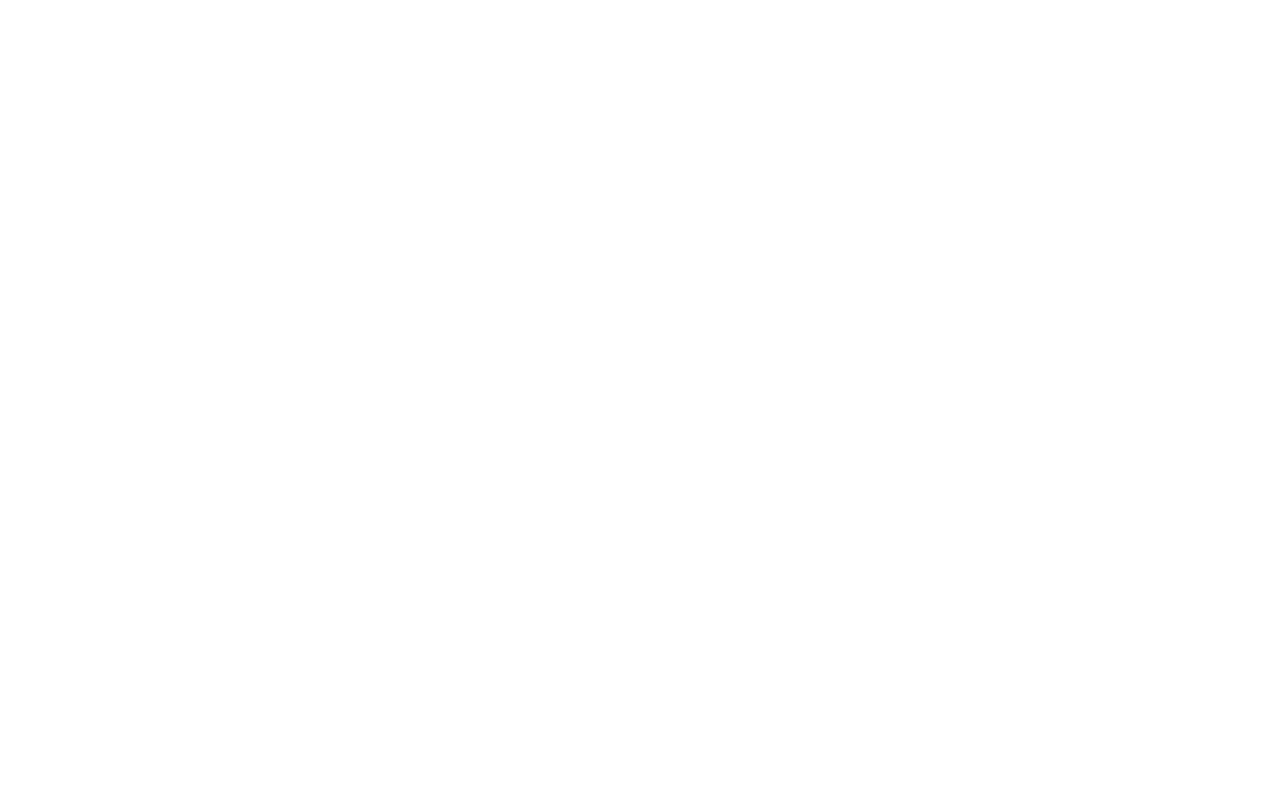
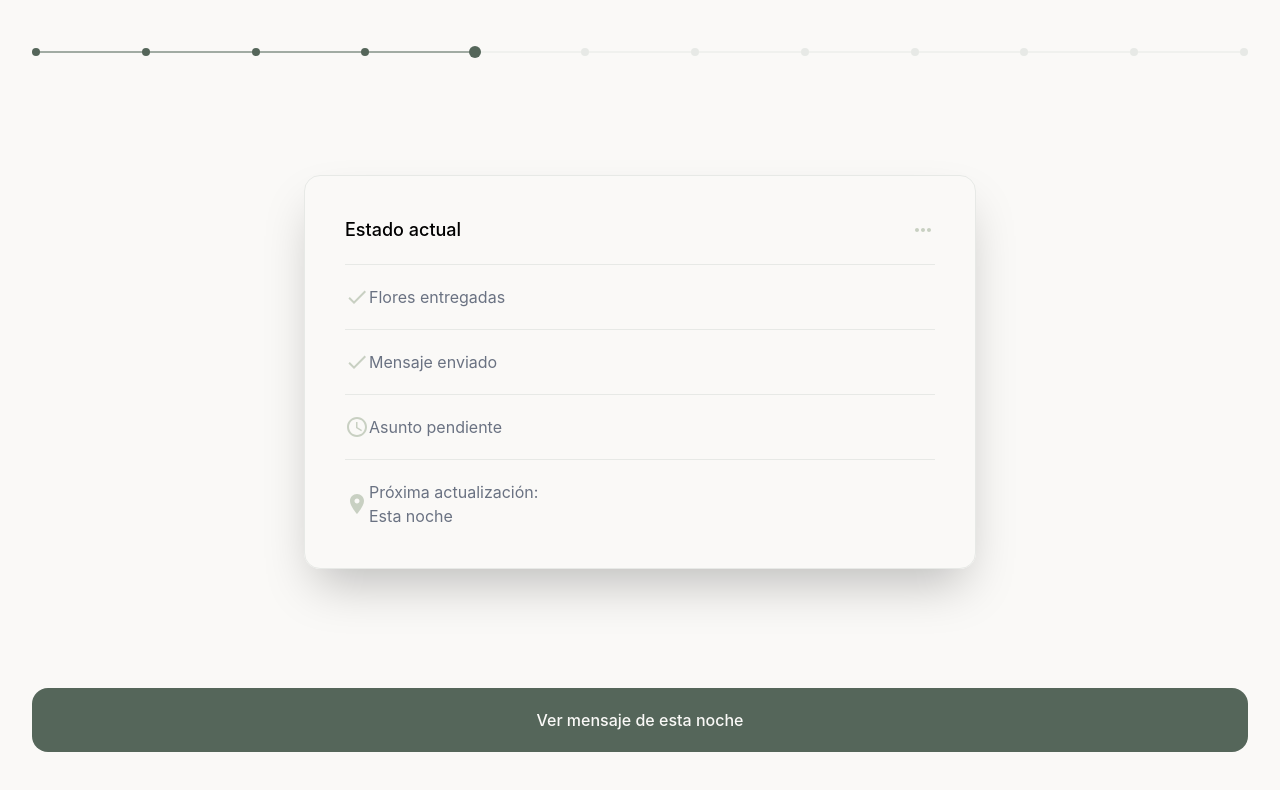
Before and after one commit to alan-fiig/secret-flowers, a React (Vite) app: page /status in a window 1280 px wide. Before the commit this address had no page. Shown: the top 790 px of the page. Built offline with nearby package versions, Linux system fonts and the light colour scheme.

Commit message:
feat: add status page

```diff
--- a/package.json
+++ b/package.json
@@ -10,6 +10,9 @@
     "preview": "vite preview"
   },
   "dependencies": {
+    "@emotion/react": "^11.14.0",
+    "@emotion/styled": "^11.14.1",
+    "@mui/material": "^9.1.0",
     "@tailwindcss/vite": "^4.3.0",
     "framer-motion": "^12.40.0",
     "react": "^19.2.6",
--- a/src/App.jsx
+++ b/src/App.jsx
@@ -10,12 +10,14 @@ import Welcome from "./pages/Welcome";
 import Invitation from "./pages/Invitation";
 import Reason from "./pages/Reason";
 import Curiosity from "./pages/Curiosity";
+import Status from "./pages/Status";
 
 const stepMap = {
   "/": 0,
   "/invitation": 1,
   "/reason": 2,
   "/curiosity": 3,
+  "/status": 4,
 };
 
 function Layout() {
@@ -43,6 +45,7 @@ function App() {
           <Route path="/invitation" element={<Invitation />} />
           <Route path="/reason" element={<Reason />} />
           <Route path="/curiosity" element={<Curiosity />} />
+          <Route path="/status" element={<Status />} />
         </Route>
       </Routes>
     </BrowserRouter>
--- /dev/null
+++ b/src/components/Card.jsx
@@ -0,0 +1,11 @@
+function Card({ children }) {
+  return (
+    <div className="flex-1 flex items-center justify-center">
+      <div className="border border-mist-gray shadow-2xl rounded-2xl w-2xl p-10">
+        {children}
+      </div>
+    </div>
+  );
+}
+
+export default Card;
--- a/src/pages/Curiosity.jsx
+++ b/src/pages/Curiosity.jsx
@@ -21,7 +21,7 @@ function Curiosity() {
       </div>
 
       <FadeUp delay={1.4}>
-        <Button onClick={() => navigate("/")} text={"Continuar"} />
+        <Button onClick={() => navigate("/status")} text={"Continuar"} />
       </FadeUp>
     </section>
   );
--- /dev/null
+++ b/src/pages/Status.jsx
@@ -0,0 +1,71 @@
+import { useNavigate } from "react-router-dom";
+import CheckIcon from "@mui/icons-material/Check";
+import AccessTime from "@mui/icons-material/AccessTime";
+import LocationOn from "@mui/icons-material/LocationOn";
+import MoreHorizIcon from "@mui/icons-material/MoreHoriz";
+import FadeUp from "../components/FadeUp";
+import Button from "../components/Button";
+import Card from "../components/Card";
+
+const items = [
+  { label: "Estado actual", icon: null, border: true },
+  { label: "Flores entregadas", icon: CheckIcon, border: true },
+  { label: "Mensaje enviado", icon: CheckIcon, border: true },
+  { label: "Asunto pendiente", icon: AccessTime, border: true },
+  {
+    label: "Próxima actualización:",
+    sub: "Esta noche",
+    icon: LocationOn,
+    border: false,
+  },
+];
+
+function Status() {
+  const navigate = useNavigate();
+
+  return (
+    <section className="flex-1 flex flex-col px-8 pb-12">
+      <Card>
+        <ul className="space-y-5 w-full">
+          {items.map(({ label, sub, icon: Icon, border }, i) => (
+            <FadeUp key={label} delay={i * 0.4}>
+              {Icon ? (
+                <li
+                  className={`flex items-center space-x-2${border ? " border-b border-mist-gray pb-5" : ""}`}
+                >
+                  <Icon className="text-sage-green" />
+                  <span className="text-gray-500">
+                    {label}
+                    {sub && (
+                      <>
+                        <br />
+                        {sub}
+                      </>
+                    )}
+                  </span>
+                </li>
+              ) : (
+                <li
+                  className="flex justify-between items-center border-b border-mist-gray pb-5 text-lg"
+                  style={{ fontWeight: 500 }}
+                >
+                  {label}
+                  <MoreHorizIcon className="text-sage-green" />
+                </li>
+              )}
+            </FadeUp>
+          ))}
+        </ul>
+      </Card>
+
+      <FadeUp delay={2}>
+        <Button
+          onClick={() => navigate("/status")}
+          text="Ver mensaje de esta noche"
+        />
+      </FadeUp>
+    </section>
+  );
+}
+
+export default Status;
```
Also changed, not shown: 1 other file (tests, documents, lock files or other folders).
